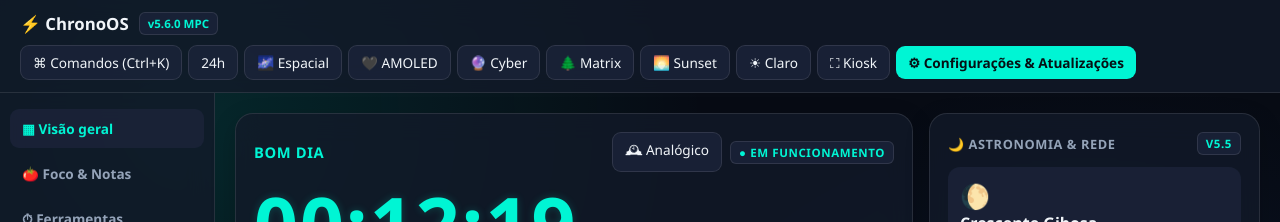
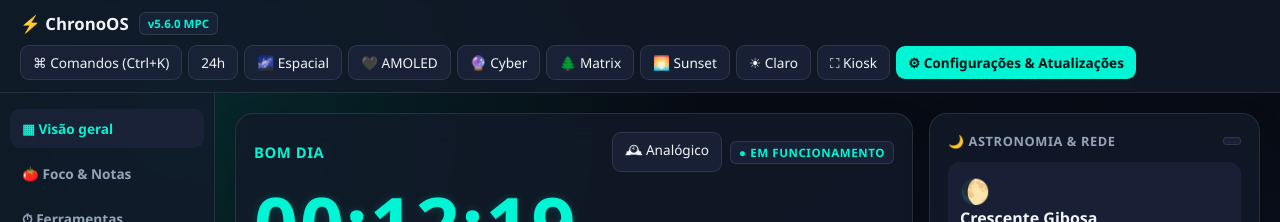
Before and after one commit to programadorDEV8-commits/relogiodigital, a plain HTML site: page index.html in a window 1280 px wide. Shown: the top 222 px of the page. Drawn offline with Linux system fonts and the light colour scheme.

Commit message:
Update index.html

```diff
--- a/index.html
+++ b/index.html
@@ -292,7 +292,7 @@
       </section>
 
       <section class="card span-4 hide-kiosk" data-cat="weather">
-        <div class="card-header"><span>🌙 Astronomia & Rede</span><span class="badge">v5.5</span></div>
+        <div class="card-header"><span>🌙 Astronomia & Rede</span><span class="badge"></span></div>
         <div style="background:var(--surface-2);padding:12px;border-radius:12px;">
           <div style="font-size:1.5rem" id="moon-icon">🌕</div>
           <strong id="moon-name">Calculando fase lunar...</strong>
```
